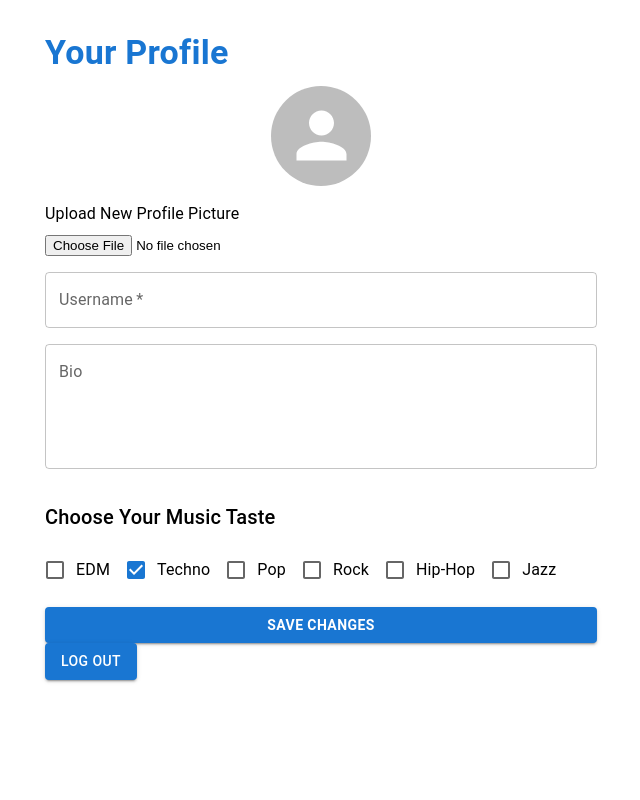
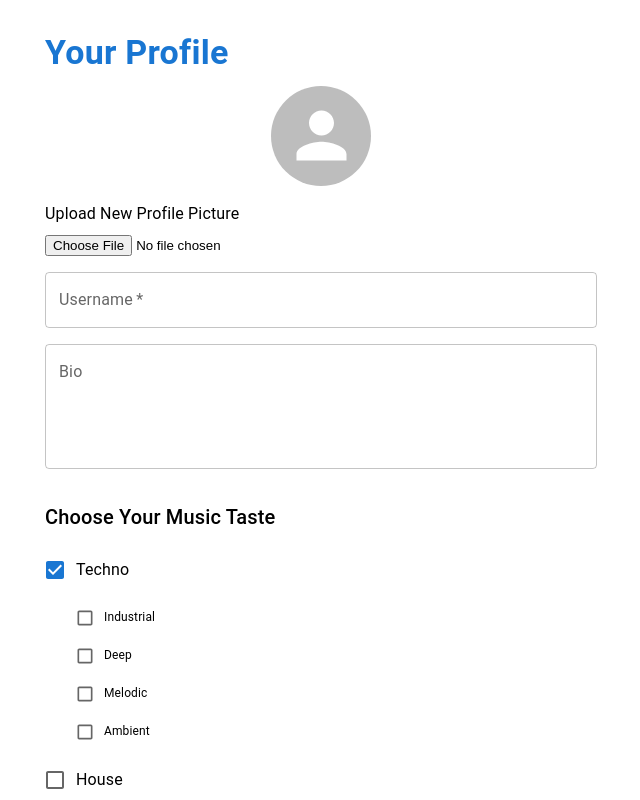
Before and after one commit to aycuber/MusicFestival, a React (Create React App) app: page /profile in a window 1280 px wide. Both pictures are taken after a click on the label "Techno". Shown: the top 800 px of the page, without its empty margins (319-959 px from the left). Built offline with nearby package versions, Linux system fonts and the light colour scheme.

Commit message:
“Added

```diff
--- a/src/pages/ProfilePage.js
+++ b/src/pages/ProfilePage.js
@@ -10,12 +10,32 @@ function ProfilePage() {
   const [username, setUsername] = useState('');
   const [bio, setBio] = useState('');
   const [selectedGenres, setSelectedGenres] = useState([]);
+  const [selectedSubGenres, setSelectedSubGenres] = useState({
+    House: [],
+    Techno: [],
+    DnB: [],
+    Dubstep: [],
+    Trance: [],
+    Hardstyle: [],
+    Disco: [],
+  });
   const [profilePicture, setProfilePicture] = useState(null);
   const [profilePictureUrl, setProfilePictureUrl] = useState('');
   const [uploading, setUploading] = useState(false);
   const [error, setError] = useState('');
   const navigate = useNavigate();
-  const genres = ['EDM', 'Techno', 'Pop', 'Rock', 'Hip-Hop', 'Jazz'];
+
+  const genres = ['Techno', 'House', 'DnB', 'Trance', 'Dubstep', 'Hardstyle', 'Disco'];
+
+  const subGenres = {
+    House: ['Deep House', 'Tropical House', 'Progressive House', 'Electro House'],
+    Techno: ['Industrial', 'Deep', 'Melodic', 'Ambient'],
+    DnB: ['Liquid', 'Neuro', 'Jungle'],
+    Dubstep: ['Brostep', 'Melodic', 'Chillstep', 'Drumstep'],
+    Trance: ['Tech', 'Goa', 'Hard', 'Melodic'],
+    Hardstyle: ['Rawstyle', 'Euphoric', 'Early Hardstyle'],
+    Disco: ['Nu-Disco', 'Dance-Punk', 'Eurodisco', 'Italo'],
+  };
 
   const handleLogout = async () => {
     try {
@@ -26,9 +46,6 @@ function ProfilePage() {
     }
   };
 
-
-
-  // Fetch user data on component mount
   useEffect(() => {
     const fetchUserData = async () => {
       const user = auth.currentUser;
@@ -41,6 +58,15 @@ function ProfilePage() {
           setUsername(userData.username || '');
           setBio(userData.bio || '');
           setSelectedGenres(userData.genres || []);
+          setSelectedSubGenres(userData.subGenres || {
+            House: [],
+            Techno: [],
+            DnB: [],
+            Dubstep: [],
+            Trance: [],
+            Hardstyle: [],
+            Disco: [],
+          });
           setProfilePictureUrl(userData.profilePicture || '');
         }
       } catch (err) {
@@ -54,8 +80,26 @@ function ProfilePage() {
   const handleGenreChange = (genre) => {
     if (selectedGenres.includes(genre)) {
       setSelectedGenres(selectedGenres.filter((g) => g !== genre));
+      if (subGenres[genre]) {
+        setSelectedSubGenres({ ...selectedSubGenres, [genre]: [] });
+      }
     } else {
       setSelectedGenres([...selectedGenres, genre]);
+    }
+  };
+
+  const handleSubGenreChange = (genre, subgenre) => {
+    const current = selectedSubGenres[genre] || [];
+    if (current.includes(subgenre)) {
+      setSelectedSubGenres({
+        ...selectedSubGenres,
+        [genre]: current.filter((sg) => sg !== subgenre),
+      });
+    } else {
+      setSelectedSubGenres({
+        ...selectedSubGenres,
+        [genre]: [...current, subgenre],
+      });
     }
   };
 
@@ -76,7 +120,6 @@ function ProfilePage() {
 
       let newProfilePictureUrl = profilePictureUrl;
 
-      // Upload new profile picture to Firebase Storage if selected
       if (profilePicture) {
         const fileRef = ref(storage, `profilePictures/${user.uid}`);
         await uploadBytes(fileRef, profilePicture);
@@ -84,11 +127,11 @@ function ProfilePage() {
         setProfilePictureUrl(newProfilePictureUrl);
       }
 
-      // Update user data in Firestore
       await updateDoc(doc(db, 'users', user.uid), {
         username,
         bio,
         genres: selectedGenres,
+        subGenres: selectedSubGenres,
         profilePicture: newProfilePictureUrl,
       });
 
@@ -147,31 +190,58 @@ function ProfilePage() {
         <Typography variant="h6" sx={{ mt: 2, mb: 2 }}>
           Choose Your Music Taste
         </Typography>
-        <Box sx={{ mb: 2 }}>
-          {genres.map((genre) => (
+
+        <Box sx={{ display: 'flex', flexDirection: 'column', gap: 1, mb: 2 }}>
+          {genres.map((genre) => {
+            const label = genre === 'DnB' ? 'D&B' : genre;
+            return (
+              <Box key={genre}>
                 <FormControlLabel
-              key={genre}
                   control={
                     <Checkbox
                       checked={selectedGenres.includes(genre)}
                       onChange={() => handleGenreChange(genre)}
                     />
                   }
-              label={genre}
+                  label={<Typography variant="body1">{label}</Typography>}
+                />
+                {selectedGenres.includes(genre) && subGenres[genre] && (
+                  <Box sx={{ display: 'flex', flexDirection: 'column', pl: 4, mt: 1 }}>
+                    {subGenres[genre].map((sub) => (
+                      <FormControlLabel
+                        key={sub}
+                        control={
+                          <Checkbox
+                            size="small"
+                            checked={selectedSubGenres[genre]?.includes(sub)}
+                            onChange={() => handleSubGenreChange(genre, sub)}
+                          />
+                        }
+                        label={
+                          <Typography variant="body2" sx={{ fontSize: '0.75rem' }}>
+                            {sub}
+                          </Typography>
+                        }
                       />
                     ))}
                   </Box>
+                )}
+              </Box>
+            );
+          })}
+        </Box>
+
         <Button
           type="submit"
           variant="contained"
           color="primary"
           fullWidth
-          sx={{ fontWeight: 'bold' }}
+          sx={{ fontWeight: 'bold', mb: 1 }}
           disabled={uploading}
         >
           {uploading ? <CircularProgress size={24} /> : 'Save Changes'}
         </Button>
-        <Button variant="contained" color="primary" onClick={handleLogout}>
+        <Button variant="contained" color="primary" onClick={handleLogout} fullWidth>
           Log Out
         </Button>
       </form>
```
Lines whose indentation alone changed are shown as unchanged.
